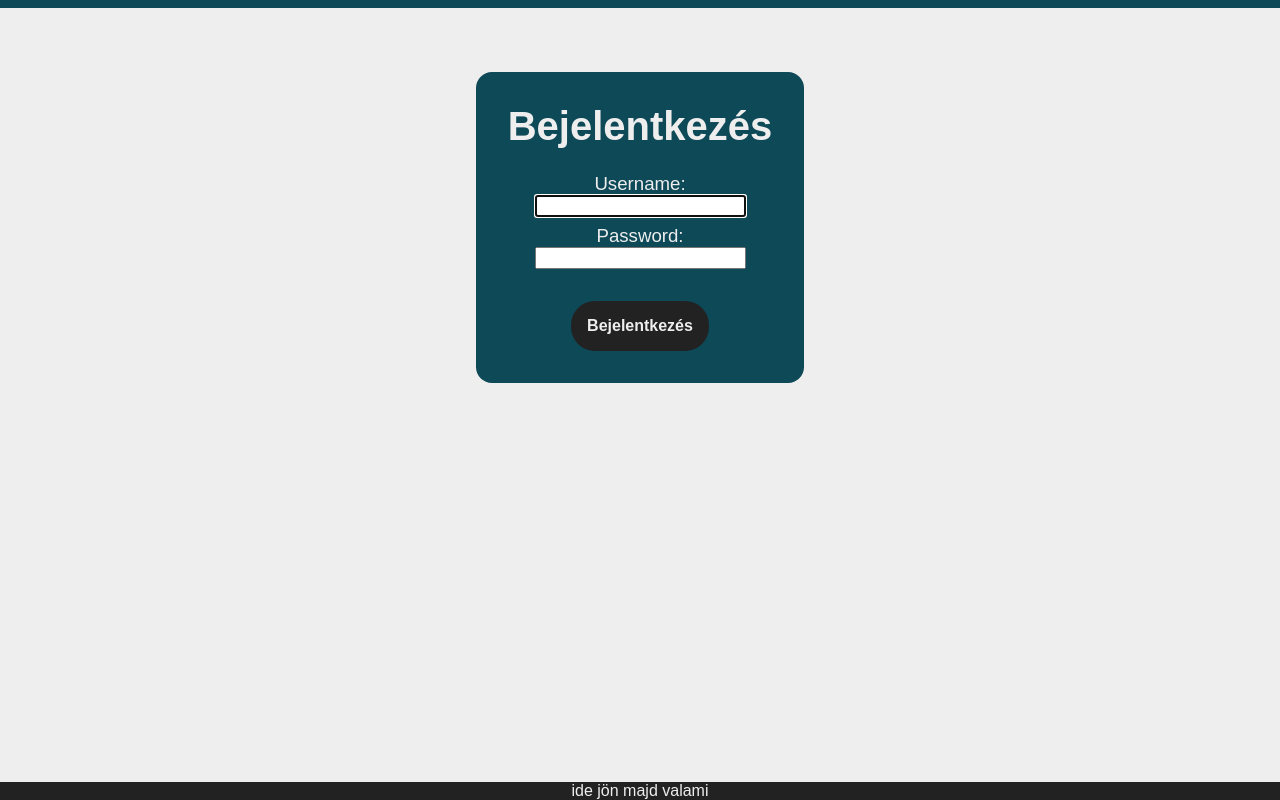
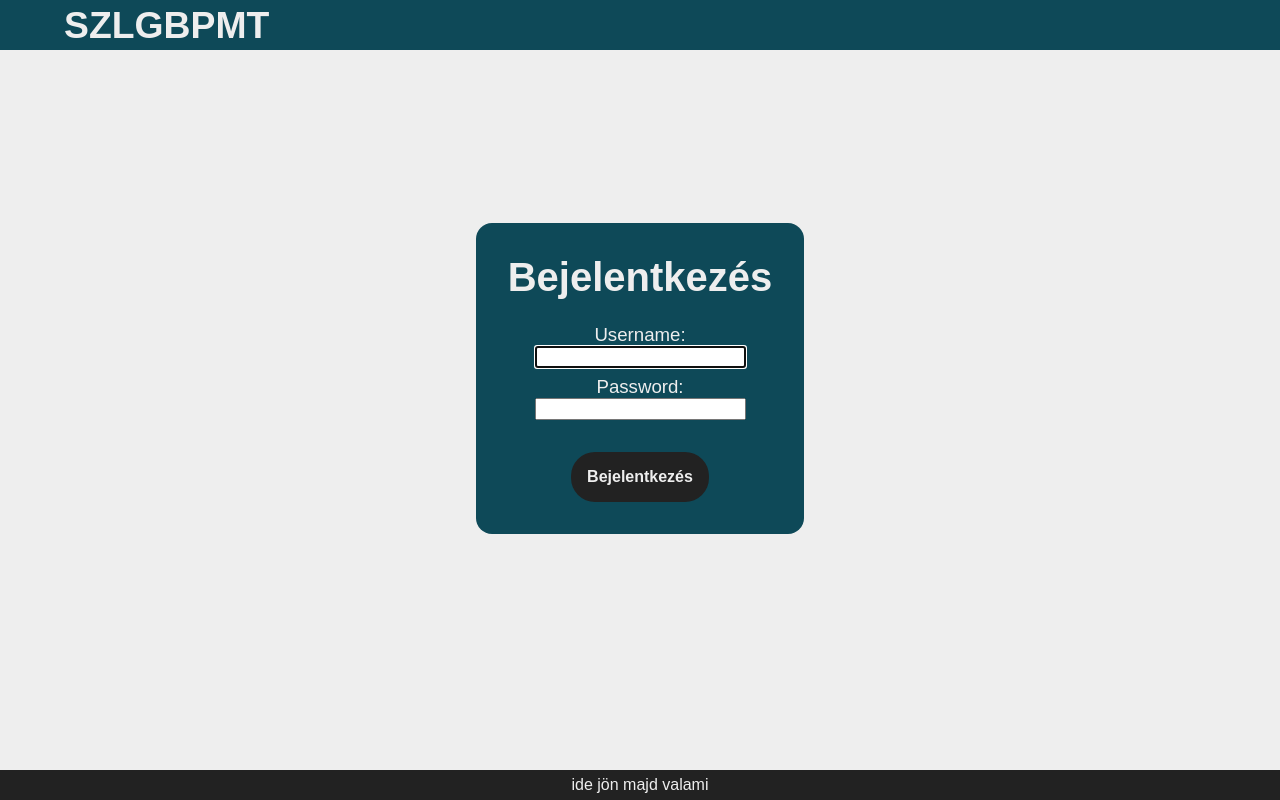
Before and after one commit to njavor/szlgtesi, a Django app: page /login/ in a window 1280 px wide. Run offline with Django 4.2, Linux system fonts and the light colour scheme; some web fonts are replaced.

Commit message:
kimaradt css

```diff
--- a/jelenletiv/static/css/login.css
+++ b/jelenletiv/static/css/login.css
@@ -1,16 +1,6 @@
-html, body{
-    height: 100%;
+main{
+    justify-content: center;
 }
-body{
-    grid-template-rows: 1% 99%;
-}
-footer{
-    position: fixed;
-    bottom: 0;
-    left: 0;
-    width: 100%;
-}
-
 form p{
     display: flex;
     flex-direction: column;
```
